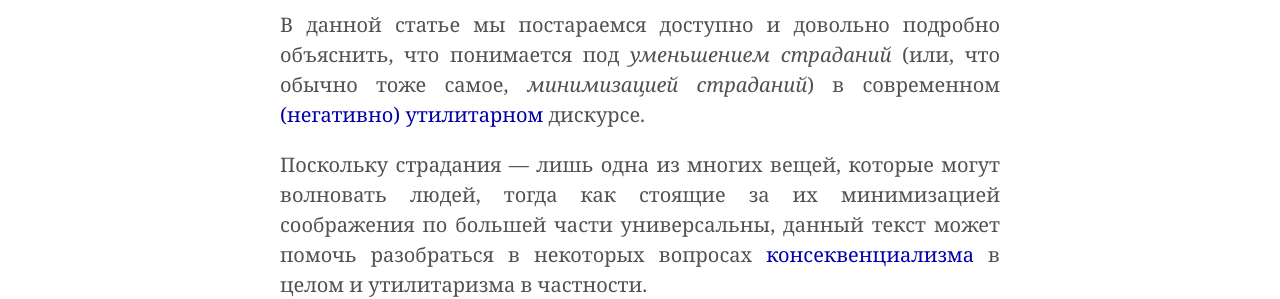
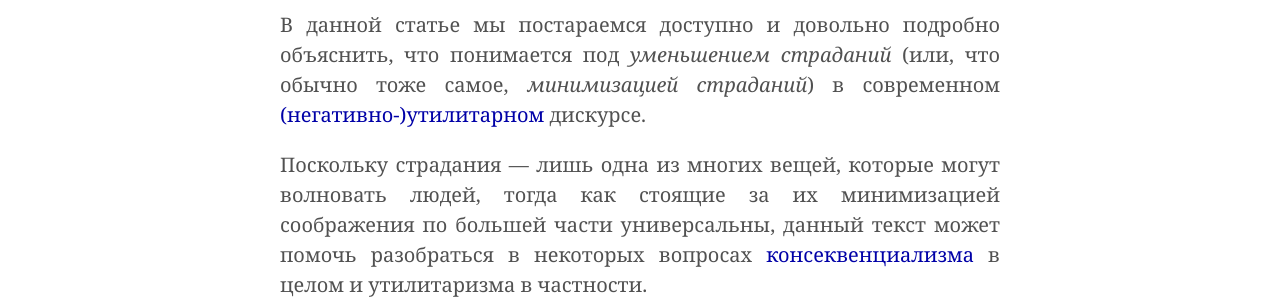
Before and after one commit to ReducingSuffering/reducingsuffering.github.io, a Jekyll site: the page built from _posts/wt/Наше/2024-01-03-546.md, in a window 1280 px wide. Shown: the part 185-484 px from the top of the page. Built offline with Jekyll 4.4.1, drawn with Linux system fonts in a browser that asks for light colours.

Commit message:
small fix

```diff
--- a/_posts/wt/Наше/2024-01-03-546.md
+++ b/_posts/wt/Наше/2024-01-03-546.md
@@ -18,6 +18,6 @@
 preview_here: true
 relative: true
 ---
-В данной статье мы постараемся доступно и довольно подробно объяснить, что понимается под _уменьшением страданий_ (или, что обычно тоже самое, _минимизацией страданий_) в современном [(негативно) утилитарном](https://reducingsuffering.github.io/71.html) дискурсе.
+В данной статье мы постараемся доступно и довольно подробно объяснить, что понимается под _уменьшением страданий_ (или, что обычно тоже самое, _минимизацией страданий_) в современном [(негативно-)утилитарном](https://reducingsuffering.github.io/71.html) дискурсе.
 
 Поскольку страдания — лишь одна из многих вещей, которые могут волновать людей, тогда как стоящие за их минимизацией соображения по большей части универсальны, данный текст может помочь разобраться в некоторых вопросах [консеквенциализма](https://reducingsuffering.github.io/44.html) в целом и утилитаризма в частности.
```
Also changed, not shown: _articles/what-is-suffering-reduction.md (+1 -1 lines).
